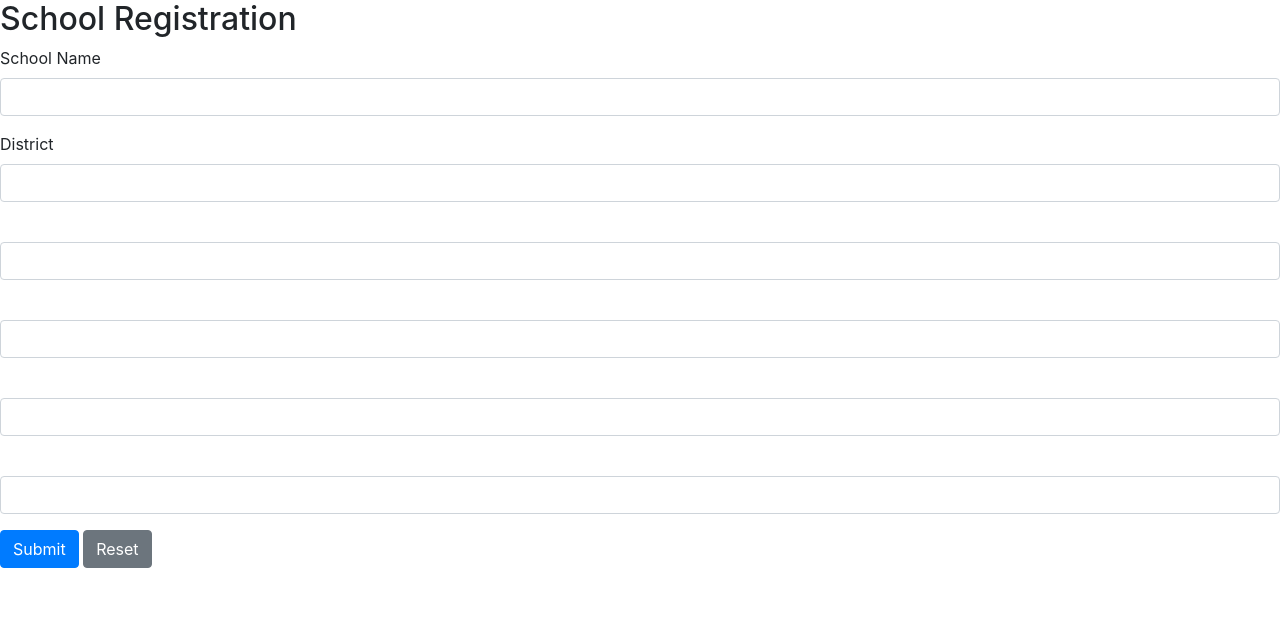
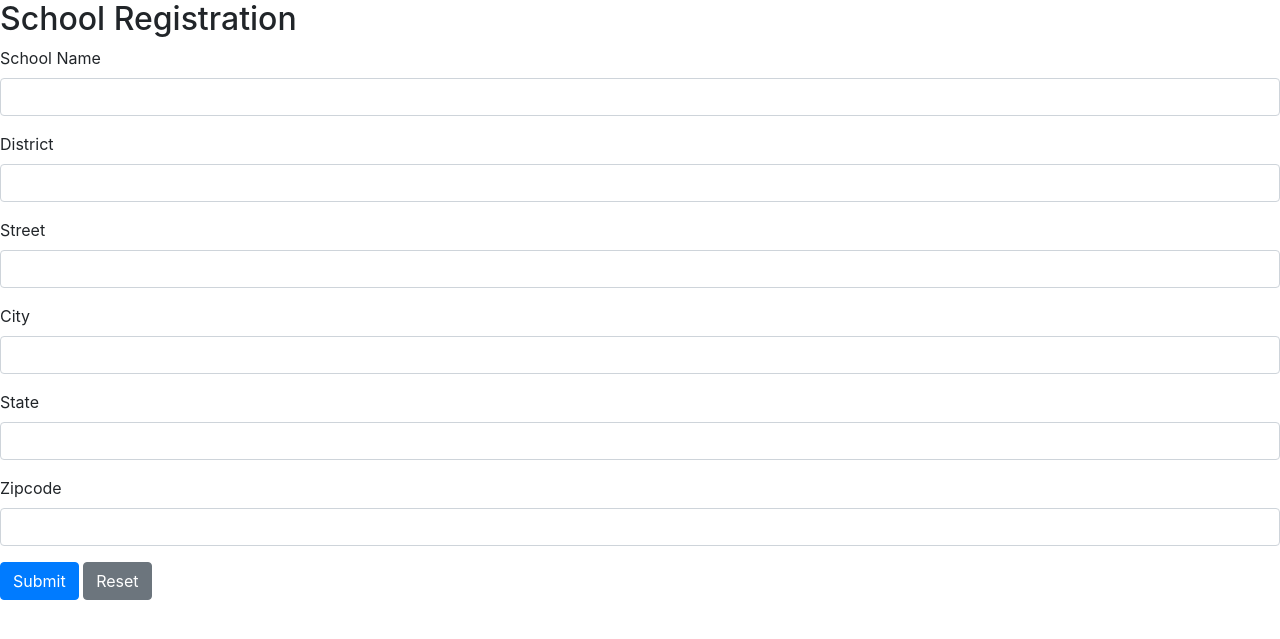
Before and after one commit to Isaac-Derksen/enrollment, a PHP site: page /registration/school.php in a window 1280 px wide. Shown: the top 639 px of the page. Run offline with PHP 8.4, Linux system fonts and the light colour scheme.

Commit message:
Added text to the lables

```diff
--- a/registration/school.php
+++ b/registration/school.php
@@ -144,28 +144,28 @@
             </div>
 
             <div class="form-group">
-                <label for="street"></label>
+                <label for="street">Street</label>
                 <input type="text" name="street"
                     class="form-control <?php echo (!empty($street_error)) ? "in-invalid" : ""; ?>"
                     value="<?php echo $street ?>">
                 <span class="invalid-feedback"><?php echo $street_error ?></span>
             </div>
             <div class="form-group">
-                <label for="city"></label>
+                <label for="city">City</label>
                 <input type="text" name="city"
                     class="form-control <?php echo (!empty($city_error)) ? "is-invalid" : ""; ?>"
                     value="<?php echo $city ?>">
                 <span class="invalid-feedback"><?php echo $city_error ?></span>
             </div>
             <div class="form-group">
-                <label for="state"></label>
+                <label for="state">State</label>
                 <input type="text" name="state"
                     class="form-control <?php echo (!empty($state_error)) ? "is-invalid" : ""; ?>"
                     value="<?php echo $state ?>">
                 <span class="invalid-feedback"><?php echo $state_error ?></span>
             </div>
             <div class="form-group">
-                <label for="zip"></label>
+                <label for="zip">Zipcode</label>
                 <input type="text" name="zip"
                     class="form-control <?php echo (!empty($zip_error)) ? "is-invalid" : ""; ?>"
                     value="<?php echo $zip ?>">
```
